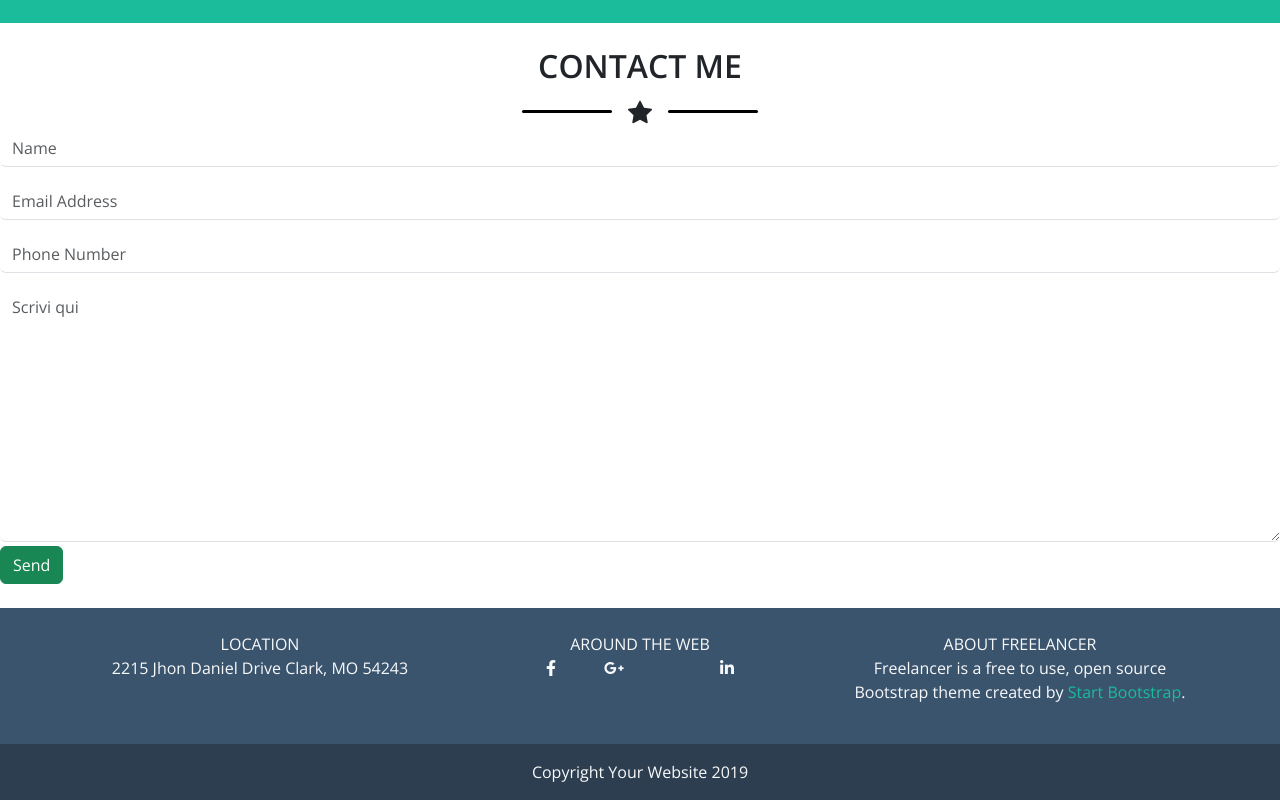
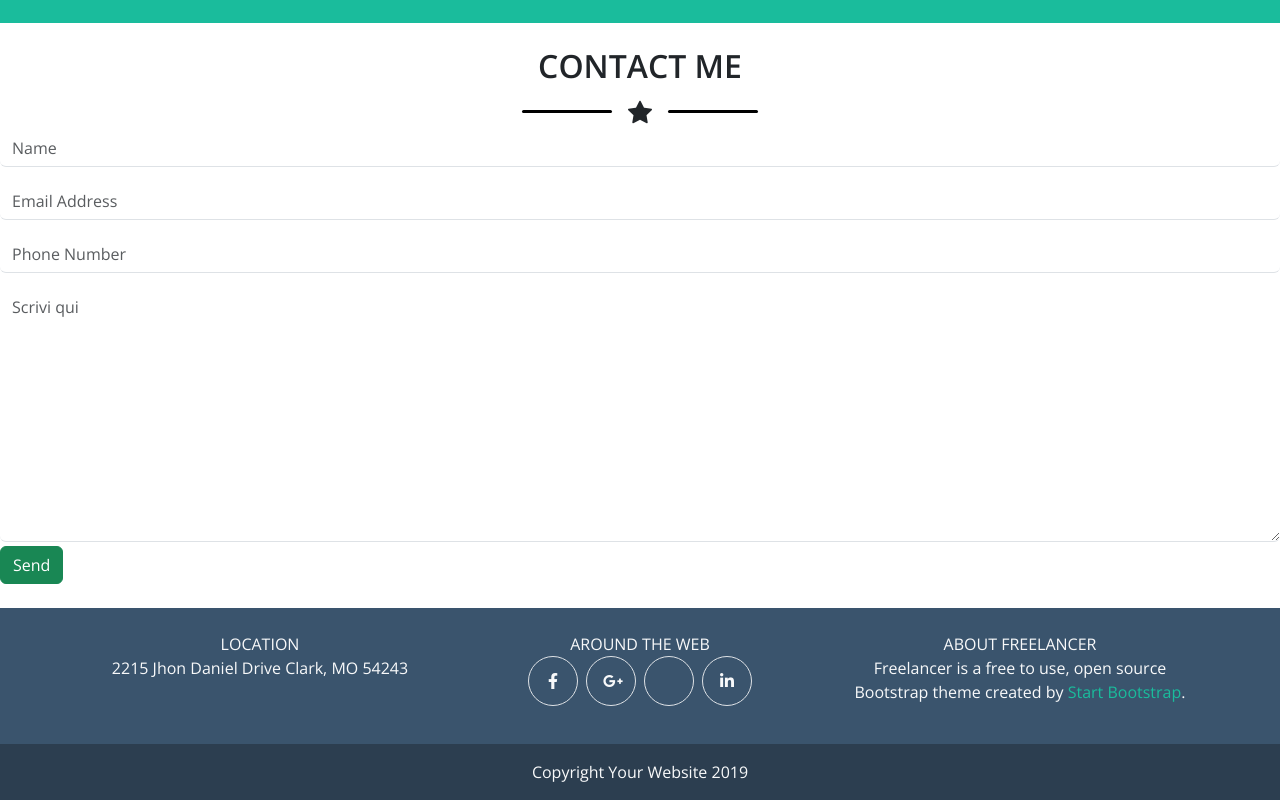
Before and after one commit to Trotteriniku/html-css-bootstrap-freelancer, a plain HTML site: page index.html in a window 1280 px wide. Shown: the part 1468-2268 px from the top of the page. Drawn offline with nearby package versions, Linux system fonts and the light colour scheme.

Commit message:
add circle border to footer icons

```diff
--- a/css/style.css
+++ b/css/style.css
@@ -81,3 +81,9 @@ img{
 #contact{
 	scroll-margin-top: 50px;
 }
+
+.my-icon-size{
+	width: 50px;
+
+	height: 50px;
+}
--- a/index.html
+++ b/index.html
@@ -179,12 +179,12 @@
                 </div>
                 <div class="col-12 col-lg-4">
                     <div>AROUND THE WEB</div>
-                    <div class="list-unstyled d-flex justify-content-center gap-5">
+                    <div class="list-unstyled d-flex justify-content-center gap-2">
 
-                        <a href="" class="text-light border-1 rounded-circle-2  "><i class="fa-brands fa-facebook-f "></i></a>
-                        <a href="" class="text-light"><i class="fa-brands fa-google-plus-g"></i></a>
-                        <a href="" class="text-light"><i class="fa-brands fa-x-twitter"></i></a>
-                        <a href="" class="text-light"><i class="fa-brands fa-linkedin-in"></i></a>
+                        <a href="" class="text-light border-1 rounded-circle-2  "><i class="fa-brands fa-facebook-f my-icon-size rounded-circle border py-3 px-3"></i></a>
+                        <a href="" class="text-light "><i class="fa-brands fa-google-plus-g my-icon-size rounded-circle border py-3 px-3"></i></a>
+                        <a href="" class="text-light"><i class="fa-brands fa-x-twitter my-icon-size rounded-circle border py-3 px-3"></i></a>
+                        <a href="" class="text-light"><i class="fa-brands fa-linkedin-in my-icon-size rounded-circle border py-3 px-3"></i></a>
 
                     </div>
 
```
